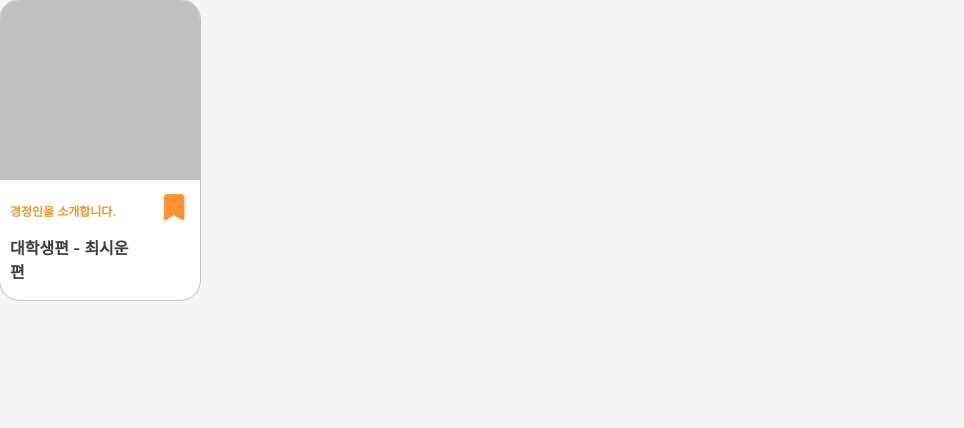
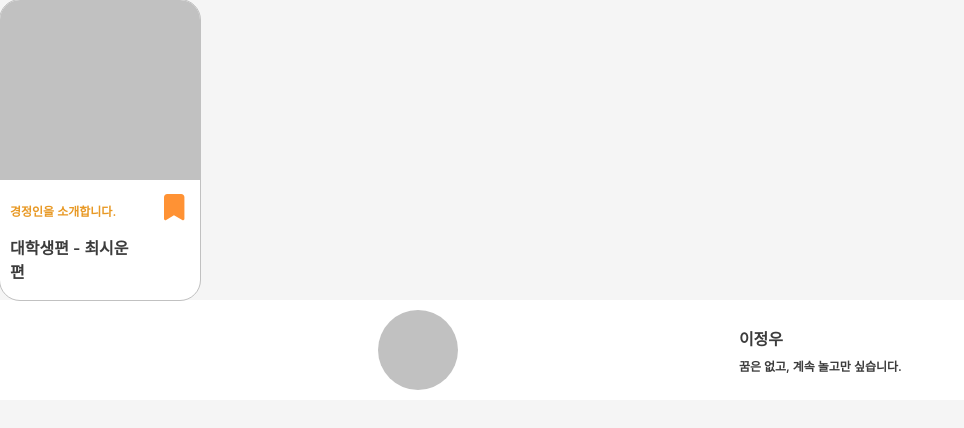
Before and after one commit to Mews-MIS/Mews-Client, a Next.js app: page / in a window 1280 px wide. Shown: the top 428 px of the page, without its empty margins (0-964 px from the left). Built offline with nearby package versions, Linux system fonts and the light colour scheme; what emotion-reset would draw is missing.

Commit message:
feat: AuthorIntro 컴포넌트 레이아웃 제작

```diff
--- /dev/null
+++ b/src/components/AuthorIntro/index.tsx
@@ -0,0 +1,23 @@
+import React from "react";
+import * as s from "./styles";
+
+function AuthorIntro() {
+  //더미 데이터
+  const authorName = "이정우";
+  const intro = "꿈은 없고, 계속 놀고만 싶습니다.";
+
+  return (
+    <s.ProfileContainer>
+      <s.ProfileBox>
+        <s.ProfileImage />
+        {/** 해당 부분 프로필 이미지 **/}
+        <s.ProfileTextLabel>
+          <s.ProfileAuthorName>{authorName}</s.ProfileAuthorName>
+          <s.ProfileIntro>{intro}</s.ProfileIntro>
+        </s.ProfileTextLabel>
+      </s.ProfileBox>
+    </s.ProfileContainer>
+  );
+}
+
+export default AuthorIntro;
--- /dev/null
+++ b/src/components/AuthorIntro/styles.ts
@@ -0,0 +1,39 @@
+import styled from "@emotion/styled";
+import theme from "@styles/Theme";
+
+export const ProfileContainer = styled.div`
+  width: 100%;
+  height: 100px;
+  display: flex;
+  align-items: center;
+  justify-content: center;
+  background-color: ${theme.COLORS.CONTAINER_WHITE};
+`;
+export const ProfileBox = styled.div`
+  display: flex;
+  width: 80%;
+  justify-content: space-evenly;
+  align-items: center;
+`;
+export const ProfileImage = styled.div`
+  width: 80px;
+  height: 80px;
+  background-color: ${theme.COLORS.LINE_GRAY};
+  border-radius: 50px;
+`;
+export const ProfileTextLabel = styled.div`
+  display: flex;
+  margin-left: 3%;
+  height: 100%;
+  flex-direction: column;
+`;
+export const ProfileAuthorName = styled.div`
+  margin-bottom: 2%;
+  font-weight: ${theme.FONT_WEIGHT.BOLD};
+  font-size: ${theme.FONT_SIZE.SUB_TITLE_SIZE};
+`;
+export const ProfileIntro = styled.div`
+  margin-top: 2%;
+  font-weight: ${theme.FONT_WEIGHT.BOLD};
+  font-size: ${theme.FONT_SIZE.SMALL_SIZE};
+`;
--- a/src/pages/index.tsx
+++ b/src/pages/index.tsx
@@ -1,5 +1,6 @@
 import Head from "next/head";
 import ContentCard from "@components/ContentCard";
+import AuthorIntro from "@components/AuthorIntro";
 
 export default function Home() {
   return (
@@ -12,6 +13,7 @@ export default function Home() {
       </Head>
       <main>
         <ContentCard />
+        <AuthorIntro />
       </main>
     </>
   );
```
Also changed, not shown: 2 other files (tests, documents, lock files or other folders).
